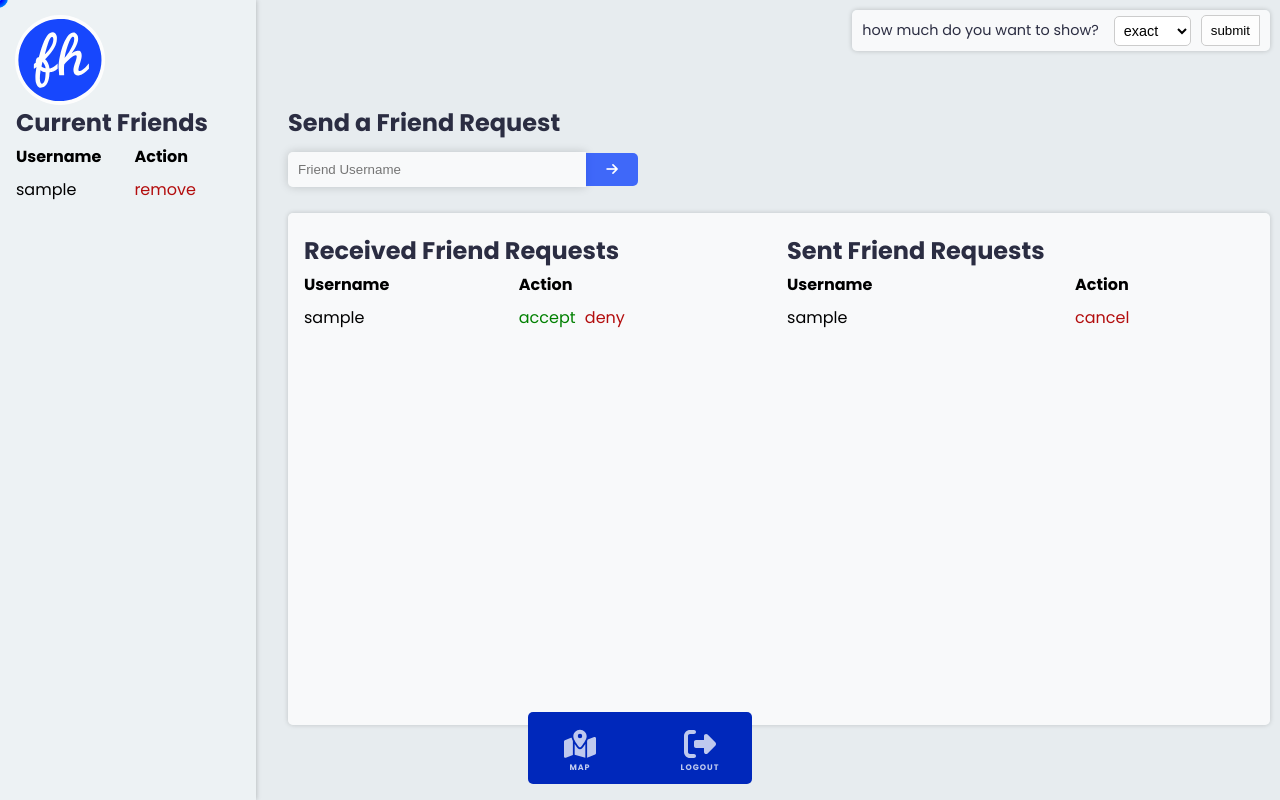
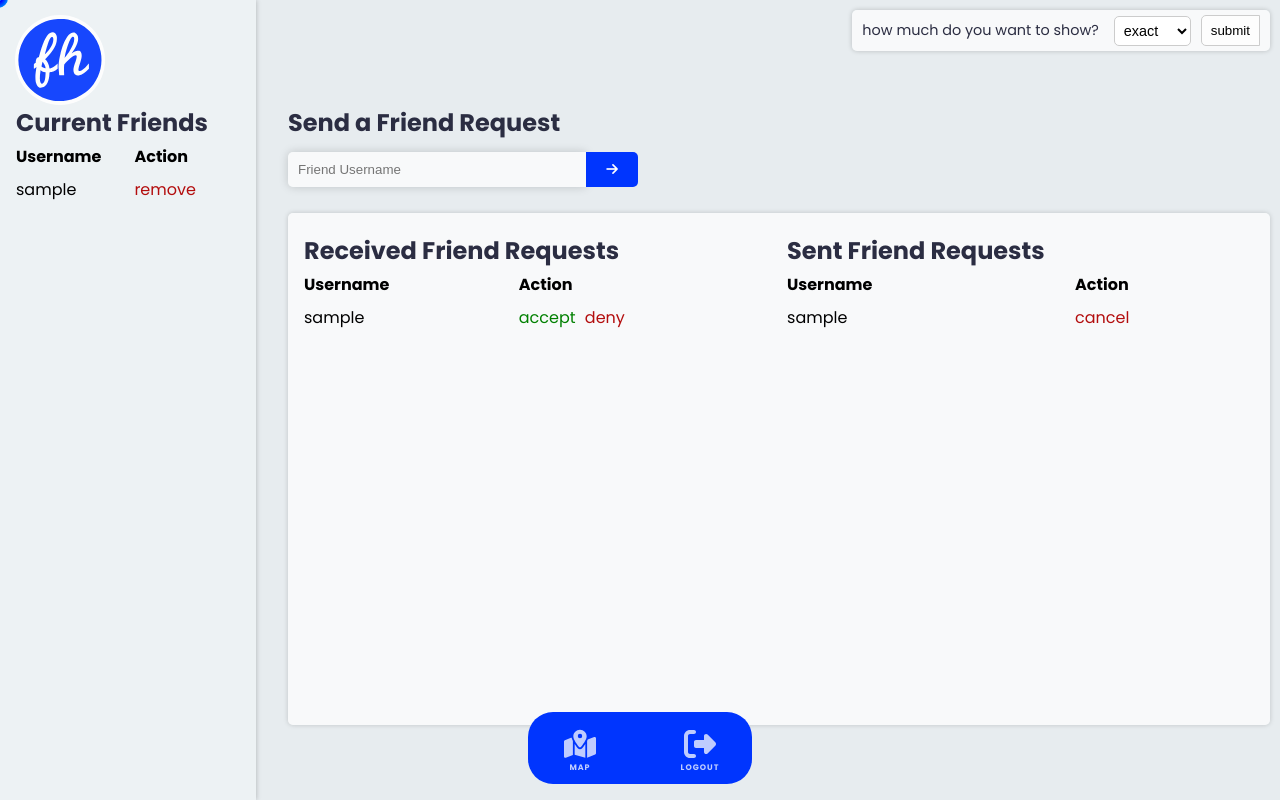
Before and after one commit to ChicoState/FriendHub, a Django app: page /friendList/ in a window 1280 px wide. Run offline with Django 4.2, Linux system fonts and the light colour scheme; a user stored in the database is signed in; tables that the repository leaves empty hold one stand-in row (values such as "Sample post").

Commit message:
Made Blue Colors the Same, Fixed #45 48

```diff
--- a/static/css/friends.css
+++ b/static/css/friends.css
@@ -74,10 +74,11 @@ body {
   transform: translateX(-50%);
   display: flex; /* Use flexbox to lay out the child elements in a row */
   gap: 5rem; /* Space between child elements */
-  background-color: #0028BB;
+  /* background-color: #0028BB; */
+  background-color: #0035fe;
   padding: 1rem 2rem 1rem 2rem;
   z-index: 2;
-  border-radius: 5px;
+  border-radius: 25px;
 }
 
 .home-label {
@@ -205,7 +206,6 @@ h2 {
 
 form input {
   background-color: rgba(255, 255, 255, 0.7);
-  /* background-color: #E7ECEF; */
   padding: 10px 20px 10px 10px;
   border-top-left-radius: 5px;
   border-bottom-left-radius: 5px;
@@ -220,16 +220,17 @@ form input:focus{
 }
 
 form button {
-  background: #0037feb9;
+  /* background: #0037feb9; */
+  background: #0035fe;
   border: none;
-  padding: 10px 20px;
+  padding: 11px 20px;
   color: #fff;
   border-top-right-radius: 5px;
   border-bottom-right-radius: 5px;
 }
 
 form button:hover {
-  background: #0037fed3;
+  background: rgba(2, 52, 235, 0.827)
 }
 
 table {
--- a/static/css/map.css
+++ b/static/css/map.css
@@ -21,10 +21,11 @@ html, body {
     transform: translateX(-50%);
     display: flex; /* Use flexbox to lay out the child elements in a row */
     gap: 5rem; /* Space between child elements */
-    background-color: #0028BB;
+    /* background-color: #0028BB; */
+    background-color: #0035fe;
     padding: 1rem 2rem 1rem 2rem;
     z-index: 2;
-    border-radius: 5px;
+    border-radius: 25px;
 }
 
 .home-label {
--- a/templates/login.html
+++ b/templates/login.html
@@ -23,7 +23,7 @@
        {{ login_form }}
         {% csrf_token %}
         {% if correct == False %}
-        <p style = "color:rgb(209, 64, 64);">Invalid Username and or Password</p>
+        <p style = "font-size: .75rem; color:rgb(209, 64, 64);">invalid username and or password</p>
         {% endif %}
         <input id = "submitBtn" type="submit"  value = "Login"/>
         <a href="/join">create an account</a>
```
Also changed, not shown: static/css/form.css (+9 -0 lines), templates/join.html (+3 -5 lines).
